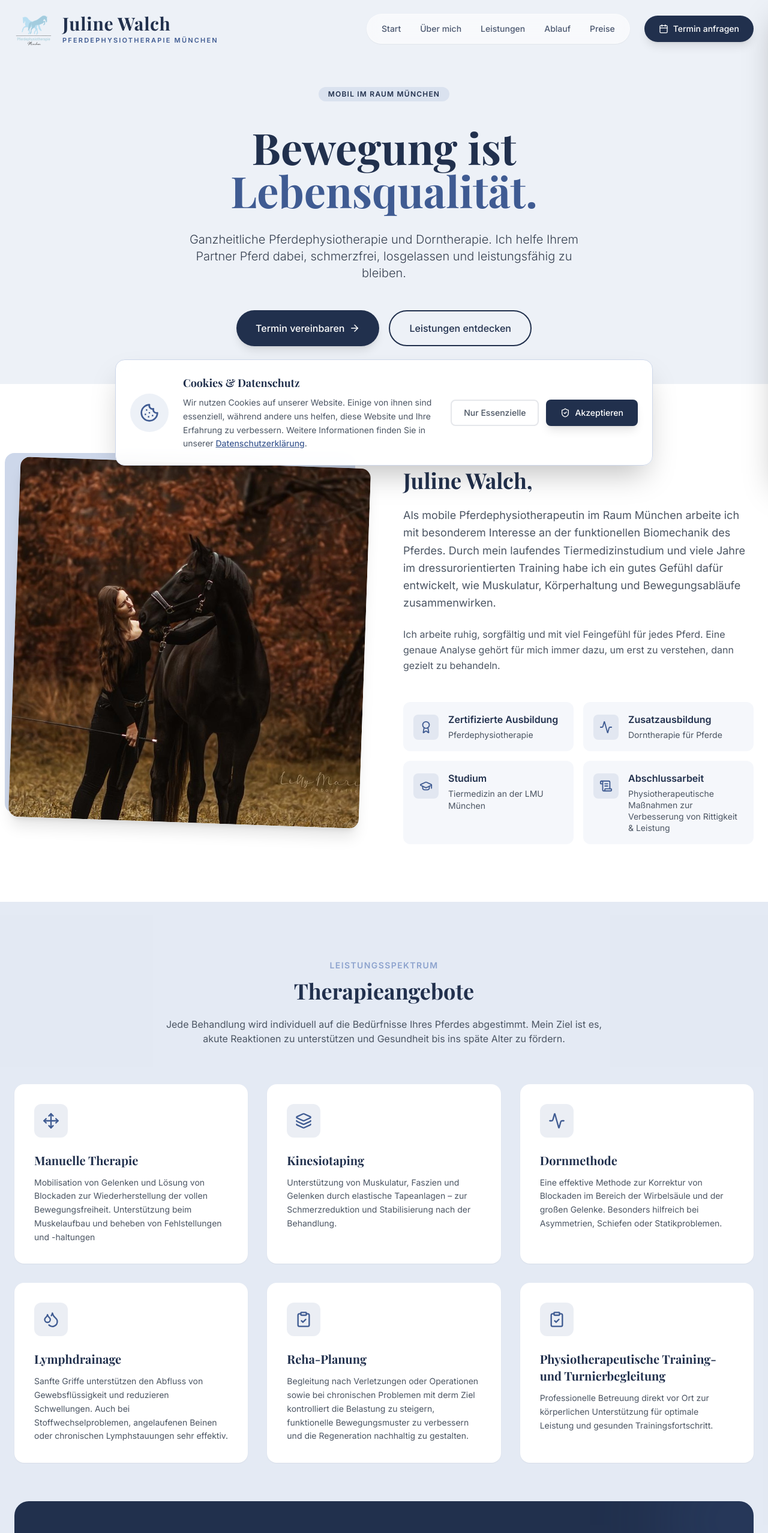
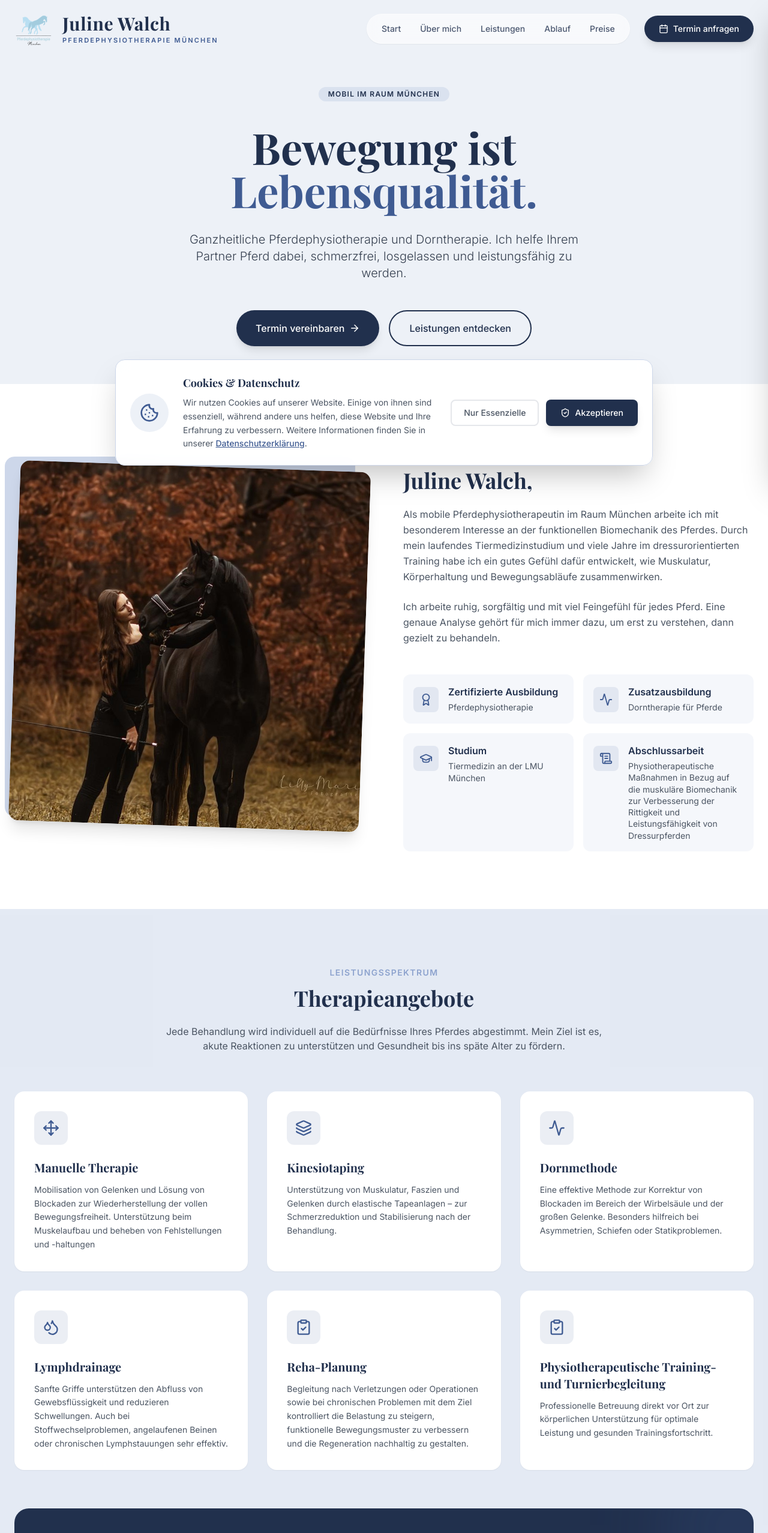
Before and after one commit to ovoxoy/Julie-Webseite, a React (Vite) app: page / in a window 1280 px wide. Shown: the top 2555 px of the page at 60% size. Built offline with nearby package versions, Linux system fonts and the light colour scheme; a web font is replaced by a local one.

Commit message:
Layout and text changes

```diff
--- a/src/components/About.tsx
+++ b/src/components/About.tsx
@@ -19,7 +19,7 @@ export const About: React.FC = () => {
           <div className="order-1 md:order-2 space-y-6">
             <h2 className="text-sm font-bold tracking-widest text-brand-accent uppercase">Über Mich</h2>
             <h3 className="text-4xl font-serif font-bold text-brand-dark">Juline Walch,</h3>
-            <p className="text-gray-600 leading-relaxed text-lg">
+            <p className="text-gray-600 leading-relaxed">
               Als mobile Pferdephysiotherapeutin im Raum München arbeite ich mit besonderem Interesse an der funktionellen Biomechanik des Pferdes. Durch mein laufendes Tiermedizinstudium und viele Jahre im dressurorientierten Training habe ich ein gutes Gefühl dafür entwickelt, wie Muskulatur, Körperhaltung und Bewegungsabläufe zusammenwirken.
             </p>
             <p className="text-gray-600 leading-relaxed">
@@ -69,7 +69,7 @@ export const About: React.FC = () => {
                 <div>
                   <h4 className="font-bold text-brand-dark">Abschlussarbeit</h4>
                   <p className="text-sm text-gray-600 mt-1 leading-snug">
-                    Physiotherapeutische Maßnahmen zur Verbesserung von Rittigkeit & Leistung
+                    Physiotherapeutische Maßnahmen in Bezug auf die muskuläre Biomechanik zur Verbesserung der Rittigkeit und Leistungsfähigkeit von Dressurpferden
                   </p>
                 </div>
               </div>
--- a/src/components/Hero.tsx
+++ b/src/components/Hero.tsx
@@ -10,12 +10,12 @@ export const Hero: React.FC = () => {
             Mobil im Raum München
           </div>
           <h1 className="text-5xl md:text-7xl font-serif font-bold text-brand-dark leading-tight">
-            Bewegung ist <br/>
+            Bewegung ist <br />
             <span className="text-brand-primary">Lebensqualität.</span>
           </h1>
           <p className="text-lg md:text-xl text-gray-700 leading-relaxed font-light max-w-2xl mx-auto">
             Ganzheitliche Pferdephysiotherapie und Dorntherapie.
-            Ich helfe Ihrem Partner Pferd dabei, schmerzfrei, losgelassen und leistungsfähig zu bleiben.
+            Ich helfe Ihrem Partner Pferd dabei, schmerzfrei, losgelassen und leistungsfähig zu werden.
           </p>
 
           <div className="flex flex-col sm:flex-row gap-4 pt-4 justify-center">
--- a/src/components/Pricing.tsx
+++ b/src/components/Pricing.tsx
@@ -71,7 +71,7 @@ export const Pricing: React.FC = () => {
                                 <span className="text-sm text-gray-500 block">pro doppeltem Kilometer</span>
                             </div>
                             <p className="text-sm text-gray-600 leading-relaxed">
-                                Die Anfahrtskosten berechnen sich ab meinem Standort.
+                                Die Anfahrtskosten berechnen sich ab Starnberg 82319.
                                 <br /><br />
                                 <span className="flex items-center gap-2 text-brand-primary font-medium">
                                     <Info size={16} />
--- a/src/components/Services.tsx
+++ b/src/components/Services.tsx
@@ -30,7 +30,7 @@ const services: ServiceItem[] = [
   {
     id: '5',
     title: 'Reha-Planung',
-    description: 'Begleitung nach Verletzungen oder Operationen sowie bei chronischen Problemen mit derm Ziel kontrolliert die Belastung zu steigern, funktionelle Bewegungsmuster zu verbessern und die Regeneration nachhaltig zu gestalten.',
+    description: 'Begleitung nach Verletzungen oder Operationen sowie bei chronischen Problemen mit dem Ziel kontrolliert die Belastung zu steigern, funktionelle Bewegungsmuster zu verbessern und die Regeneration nachhaltig zu gestalten.',
     iconName: 'ClipboardCheck'
   },
   {
@@ -57,9 +57,8 @@ export const Services: React.FC = () => {
         <div className="text-center max-w-3xl mx-auto mb-16">
           <h2 className="text-sm font-bold tracking-widest text-brand-accent uppercase mb-3">Leistungsspektrum</h2>
           <h3 className="text-4xl font-serif font-bold text-brand-dark mb-6">Therapieangebote</h3>
-          <p className="text-gray-600">
-            Jede Behandlung wird individuell auf die Bedürfnisse Ihres Pferdes abgestimmt.
-            Mein Ziel ist es, akute Reaktionen zu unterstützen und Gesundheit bis ins späte Alter zu fördern.
+          <p className="text-gray-600 text-left md:text-center">
+            Jede Behandlung wird individuell auf die Bedürfnisse Ihres Pferdes abgestimmt. Mein Ziel ist es, akute Reaktionen zu unterstützen und Gesundheit bis ins späte Alter zu fördern.
           </p>
         </div>
 
```
Lines whose indentation alone changed are shown as unchanged.
